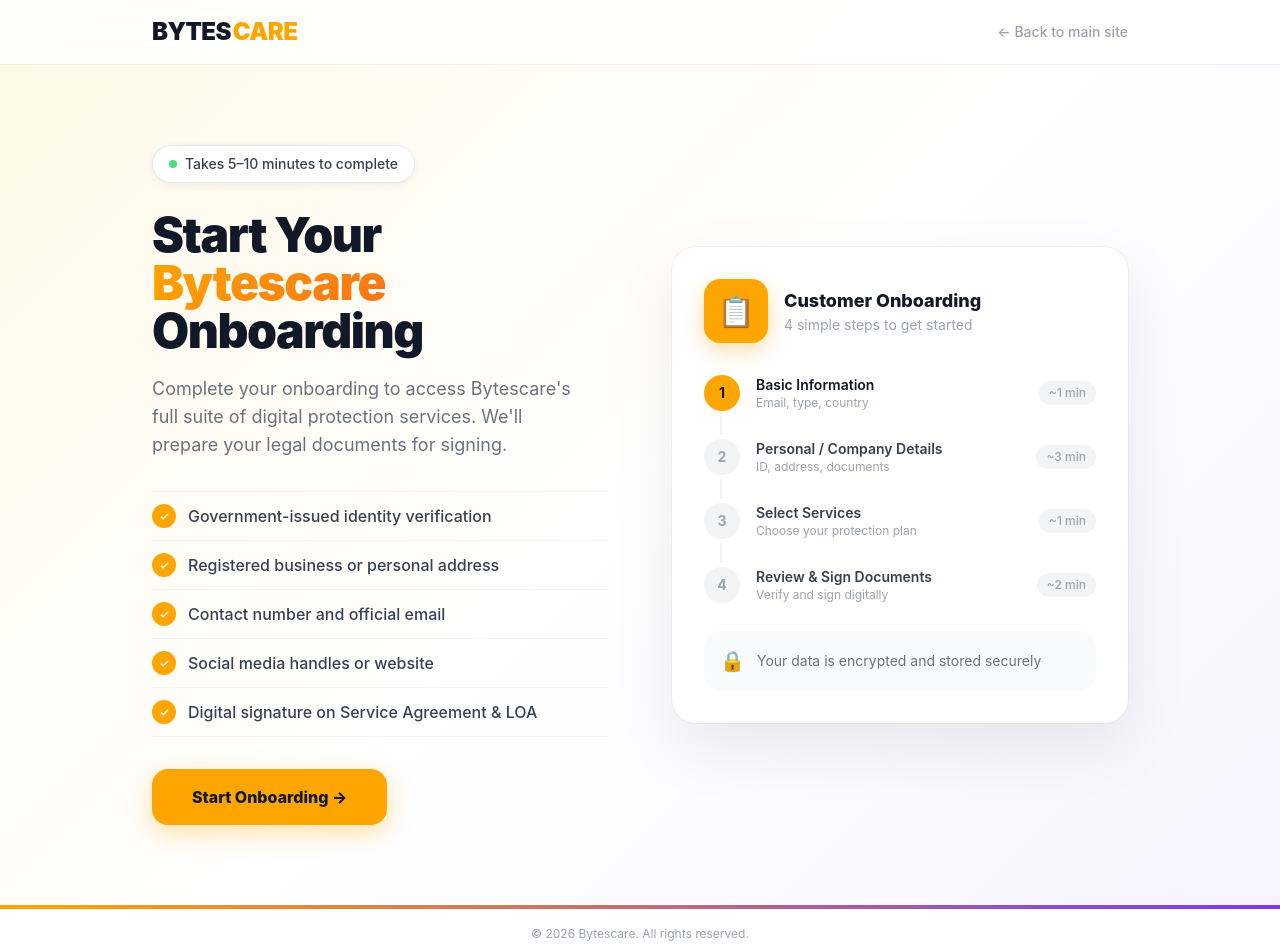
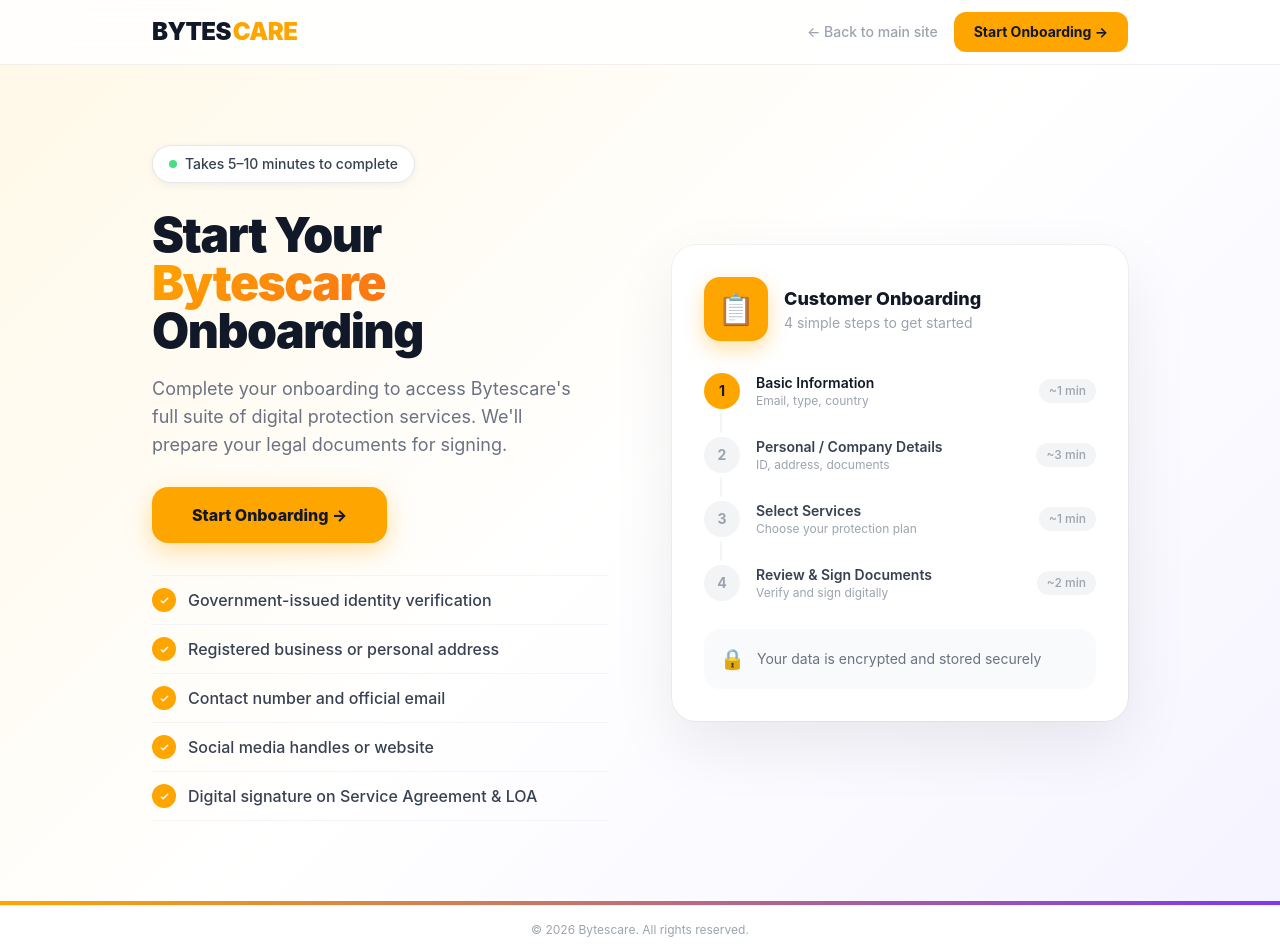
Before and after one commit to itspchoudhary22-bot/self-onboarding, a Next.js app: page / in a window 1280 px wide. Shown: the top 952 px of the page. Built offline with nearby package versions, Linux system fonts and the light colour scheme.

Commit message:
Move Start Onboarding button above checklist and into nav
Button now appears in two places: sticky nav bar (always visible) and
right after the description text (above the checklist), so users never
need to scroll to find it.

https://claude.ai/code/session_015AnU9vhisTz4L1mXWEeaiY

```diff
--- a/app/page.tsx
+++ b/app/page.tsx
@@ -25,11 +25,18 @@ export default function HomePage() {
             <span style={{ color: "#111827" }}>BYTES</span>
             <span style={{ color: "#FFA500" }}>CARE</span>
           </div>
-          <a href="https://bytescare.com" target="_blank" rel="noopener noreferrer"
-            className="text-sm font-medium hidden sm:block transition-colors"
-            style={{ color: "#9ca3af" }}>
-            ← Back to main site
-          </a>
+          <div className="flex items-center gap-4">
+            <a href="https://bytescare.com" target="_blank" rel="noopener noreferrer"
+              className="text-sm font-medium hidden sm:block transition-colors"
+              style={{ color: "#9ca3af" }}>
+              ← Back to main site
+            </a>
+            <Link href="/onboarding"
+              className="inline-flex items-center gap-1.5 px-5 py-2.5 rounded-xl font-bold text-sm transition-all hover:opacity-90 active:scale-95"
+              style={{ background: "#FFA500", color: "#111827" }}>
+              Start Onboarding →
+            </Link>
+          </div>
         </div>
       </nav>
 
@@ -52,11 +59,17 @@ export default function HomePage() {
               <br />Onboarding
             </h1>
 
-            <p className="text-base sm:text-lg mb-8 leading-relaxed" style={{ color: "#6b7280", maxWidth: 420 }}>
+            <p className="text-base sm:text-lg mb-7 leading-relaxed" style={{ color: "#6b7280", maxWidth: 420 }}>
               Complete your onboarding to access Bytescare&apos;s full suite of digital protection services. We&apos;ll prepare your legal documents for signing.
             </p>
 
-            <div className="mb-8" style={{ borderTop: "1px solid #f3f4f6" }}>
+            <Link href="/onboarding"
+              className="inline-flex items-center justify-center gap-2 px-10 py-4 rounded-2xl font-extrabold text-base transition-all hover:opacity-90 active:scale-95 w-full sm:w-auto mb-8"
+              style={{ background: "#FFA500", color: "#111827", boxShadow: "0 8px 24px rgba(255,165,0,0.35)" }}>
+              Start Onboarding →
+            </Link>
+
+            <div style={{ borderTop: "1px solid #f3f4f6" }}>
               {CHECKLIST.map((item) => (
                 <div key={item} className="flex items-center gap-3 py-3" style={{ borderBottom: "1px solid #f3f4f6" }}>
                   <div className="w-6 h-6 rounded-full flex items-center justify-center flex-shrink-0" style={{ background: "#FFA500" }}>
@@ -68,12 +81,6 @@ export default function HomePage() {
                 </div>
               ))}
             </div>
-
-            <Link href="/onboarding"
-              className="inline-flex items-center justify-center gap-2 px-10 py-4 rounded-2xl font-extrabold text-base transition-all hover:opacity-90 active:scale-95 w-full sm:w-auto"
-              style={{ background: "#FFA500", color: "#111827", boxShadow: "0 8px 24px rgba(255,165,0,0.35)" }}>
-              Start Onboarding →
-            </Link>
           </div>
 
           {/* Right – step timeline card */}
```
